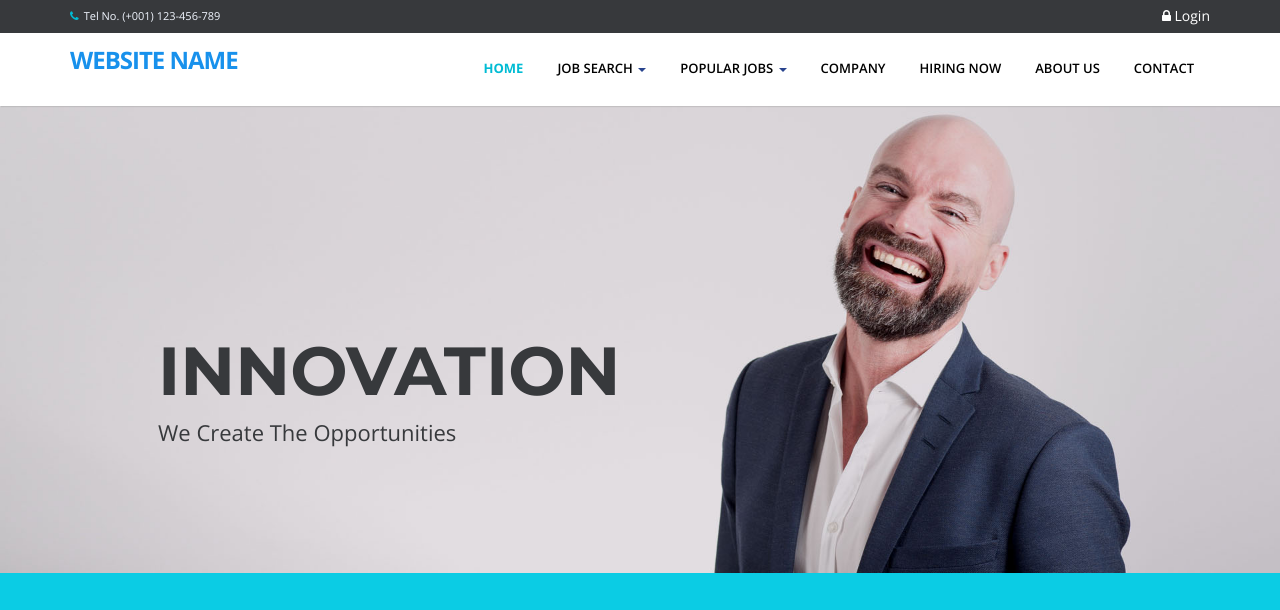
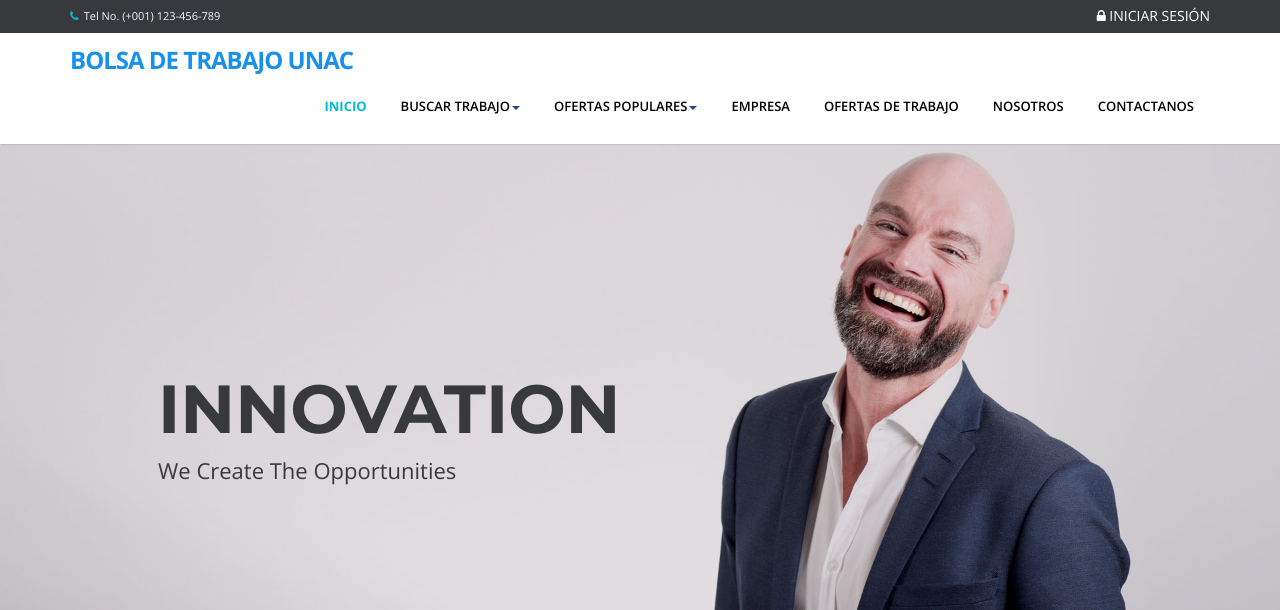
Before and after one commit to AlfredoChz/prue_btunac, a PHP site: page /index.php in a window 1280 px wide. Shown: the top 610 px of the page. Run offline with PHP 8.4, Linux system fonts and the light colour scheme; data comes from the database, SQL or seed files in the repository; some libraries are stand-ins or nearby versions.

Commit message:
Menu traducido

```diff
--- a/About.php
+++ b/About.php
@@ -17,6 +17,7 @@
 						<p>
 						    Nuestro objetivo es mejorar la inserción laboral de nuestros estudiantes y titulados de la UNAC.
 						</p>
+						<hr>
 					</div>
 				</div>
 			</div>
@@ -38,6 +39,7 @@
                                 <li>Acceso a la oferta de empleo, prácticas profesionales, programas y eventos relacionados con el empleo.</li>
                                 </ul>
 							</div>
+
 
 							<div class="col-md-4">
 								<div class="block-heading-two">
--- a/admin/company/index.php
+++ b/admin/company/index.php
@@ -7,7 +7,7 @@ require_once("../../include/initialize.php");
 
 $view = (isset($_GET['view']) && $_GET['view'] != '') ? $_GET['view'] : '';
 $header=$view;
-$title="Company";
+$title="EMPRESAS";
 switch ($view) {
 	case 'list' :
 		$content    = 'list.php';
--- a/advancesearch.php
+++ b/advancesearch.php
@@ -35,7 +35,7 @@
 							</div>
 							<div class="row">
 								<div class="col-sm-12 search1">
-									<label class="col-sm-3">Compañía:</label>
+									<label class="col-sm-3">Empresa:</label>
 									<div class="col-sm-9">
 										<select class="form-control" name="COMPANY">
 											<option value="">Todas</option>
--- a/documentation/build/index.html
+++ b/documentation/build/index.html
@@ -95,7 +95,7 @@
             <small>Current version 2.3.0</small>
           </h1>
           <ol class="breadcrumb">
-            <li><a href="#"><i class="fa fa-dashboard"></i> Home</a></li>
+            <li><a href="#"><i class="fa fa-dashboard"></i> Inico</a></li>
             <li class="active">Documentation</li>
           </ol>
         </div>
--- a/include/session.php
+++ b/include/session.php
@@ -370,7 +370,7 @@ switch ($setheader) {
     break;
 
   case 'contact' :
-      echo  $title="Contact Us";
+      echo  $title="CONTACTANOS";
     break;
   case 'single-item' :
       echo  $ $title="Products"  . (isset($subheader) ?  '  |  ' .$subheader: '' );
--- a/index.php
+++ b/index.php
@@ -12,7 +12,7 @@ switch ($view) {
 		$content='login.php';
 		break;
 	case 'company' :
-        $title="Company";
+        $title="EMPRESAS";
 		$content='company.php';
 		break;
 	case 'hiring' :
@@ -36,11 +36,11 @@ switch ($view) {
 		$content='register.php';
 		break;
 	case 'Contact' :
-        $title='Contact Us';
+        $title='CONTACTANOS';
 		$content='Contact.php';
 		break;
 	case 'About' :
-        $title='About Us';
+        $title='NOSOTROS';
 		$content='About.php';
 		break;
 	case 'advancesearch' :
--- a/theme/templates.php
+++ b/theme/templates.php
@@ -81,7 +81,7 @@
                     echo ' <p class="pull-right login"><a title="View Notification(s)" href="'.web_root.'applicant/index.php?view=notification"> <i class="fa fa-bell-o"></i> <span class="label label-success">'.$notif.'</span></a> | <a title="View Message(s)" href="'.web_root.'applicant/index.php?view=message"> <i class="fa fa-envelope-o"></i> <span class="label label-success">'.$msg.'</span></a> | <a title="View Profile" href="'.web_root.'applicant/"> <i class="fa fa-user"></i> Howdy, '. $appl->FNAME. ' '.$appl->LNAME .' </a> | <a href="'.web_root.'logout.php">  <i class="fa fa-sign-out"> </i>Logout</a> </p>';
 
                     }else{ ?>
-                      <p   class="pull-right login"><a data-target="#myModal" data-toggle="modal" href=""> <i class="fa fa-lock"></i> Login </a></p>
+                      <p   class="pull-right login"><a data-target="#myModal" data-toggle="modal" href=""> <i class="fa fa-lock"></i> INICIAR SESIÓN </a></p>
                 <?php } ?>
 
               </div>
@@ -97,24 +97,24 @@
                         <span class="icon-bar"></span>
                         <span class="icon-bar"></span>
                     </button>
-                    <a class="navbar-brand" href="<?php echo web_root; ?>index.php">Website Name<!-- <img src="<?php echo web_root; ?>plugins/home-plugins/img/logo.png" alt="logo"/> --></a>
+                    <a class="navbar-brand" href="<?php echo web_root; ?>index.php">Bolsa de Trabajo UNAC<!-- <img src="<?php echo web_root; ?>plugins/home-plugins/img/logo.png" alt="logo"/> --></a>
                 </div>
                 <div class="navbar-collapse collapse ">
                     <ul class="nav navbar-nav">
-                        <li class="<?php echo !isset($_GET['q'])? 'active' :''?>"><a href="<?php echo web_root; ?>index.php">Home</a></li>
+                        <li class="<?php echo !isset($_GET['q'])? 'active' :''?>"><a href="<?php echo web_root; ?>index.php">INICIO</a></li>
                         <li class="dropdown">
-                          <a href="#" data-toggle="dropdown" class="dropdown-toggle">Job Search <b class="caret"></b></a>
+                          <a href="#" data-toggle="dropdown" class="dropdown-toggle">Buscar Trabajo<b class="caret"></b></a>
                           <ul class="dropdown-menu">
-                              <li class="<?php  if(isset($_GET['q'])) { if($_GET['q']=='advancesearch'){ echo 'active'; }else{ echo ''; }}  ?>"><a href="<?php echo web_root; ?>index.php?q=advancesearch">Advance Search</a></li>
-                              <li><a href="<?php echo web_root; ?>index.php?q=search-company">Job By Company</a></li>
-                              <li><a href="<?php echo web_root; ?>index.php?q=search-function">Job By Function</a></li>
-                              <li><a href="<?php echo web_root; ?>index.php?q=search-jobtitle">Job By Title</a></li>
+                              <li class="<?php  if(isset($_GET['q'])) { if($_GET['q']=='advancesearch'){ echo 'active'; }else{ echo ''; }}  ?>"><a href="<?php echo web_root; ?>index.php?q=advancesearch">BUSCAR OFERTA</a></li>
+                              <li><a href="<?php echo web_root; ?>index.php?q=search-company">Oferta por Empresa</a></li>
+                              <li><a href="<?php echo web_root; ?>index.php?q=search-function">Oferta por Función</a></li>
+                              <li><a href="<?php echo web_root; ?>index.php?q=search-jobtitle">Oferta por Título</a></li>
                          <!--      <li><a href="#">Job for Women</a></li>
                               <li><a href="#">Job for Men</a></li> -->
                           </ul>
                        </li>
                       <li class="dropdown <?php  if(isset($_GET['q'])) { if($_GET['q']=='category'){ echo 'active'; }else{ echo ''; }}  ?>">
-                          <a href="#" data-toggle="dropdown" class="dropdown-toggle">Popular Jobs <b class="caret"></b></a>
+                          <a href="#" data-toggle="dropdown" class="dropdown-toggle">Ofertas Populares<b class="caret"></b></a>
                           <ul class="dropdown-menu">
                             <?php
                             $sql = "SELECT * FROM `tblcategory` LIMIT 10";
@@ -143,10 +143,10 @@
                             ?>
                           </ul>
                        </li>
-                        <li class="<?php  if(isset($_GET['q'])) { if($_GET['q']=='company'){ echo 'active'; }else{ echo ''; }}  ?>"><a href="<?php echo web_root; ?>index.php?q=company">Company</a></li>
-                        <li class="<?php  if(isset($_GET['q'])) { if($_GET['q']=='hiring'){ echo 'active'; }else{ echo ''; }} ?>"><a href="<?php echo web_root; ?>index.php?q=hiring">Hiring Now</a></li>
-                        <li class="<?php  if(isset($_GET['q'])) { if($_GET['q']=='About'){ echo 'active'; }else{ echo ''; }}  ?>"><a href="<?php echo web_root; ?>index.php?q=About">About Us</a></li>
-                        <li class="<?php  if(isset($_GET['q'])) { if($_GET['q']=='Contact'){ echo 'active'; }else{ echo ''; }}  ?>"><a href="<?php echo web_root; ?>index.php?q=Contact">Contact</a></li>
+                        <li class="<?php  if(isset($_GET['q'])) { if($_GET['q']=='company'){ echo 'active'; }else{ echo ''; }}  ?>"><a href="<?php echo web_root; ?>index.php?q=company">Empresa</a></li>
+                        <li class="<?php  if(isset($_GET['q'])) { if($_GET['q']=='hiring'){ echo 'active'; }else{ echo ''; }} ?>"><a href="<?php echo web_root; ?>index.php?q=hiring">Ofertas de Trabajo</a></li>
+                        <li class="<?php  if(isset($_GET['q'])) { if($_GET['q']=='About'){ echo 'active'; }else{ echo ''; }}  ?>"><a href="<?php echo web_root; ?>index.php?q=About">Nosotros</a></li>
+                        <li class="<?php  if(isset($_GET['q'])) { if($_GET['q']=='Contact'){ echo 'active'; }else{ echo ''; }}  ?>"><a href="<?php echo web_root; ?>index.php?q=Contact">Contactanos</a></li>
                     </ul>
                 </div>
             </div>
```
